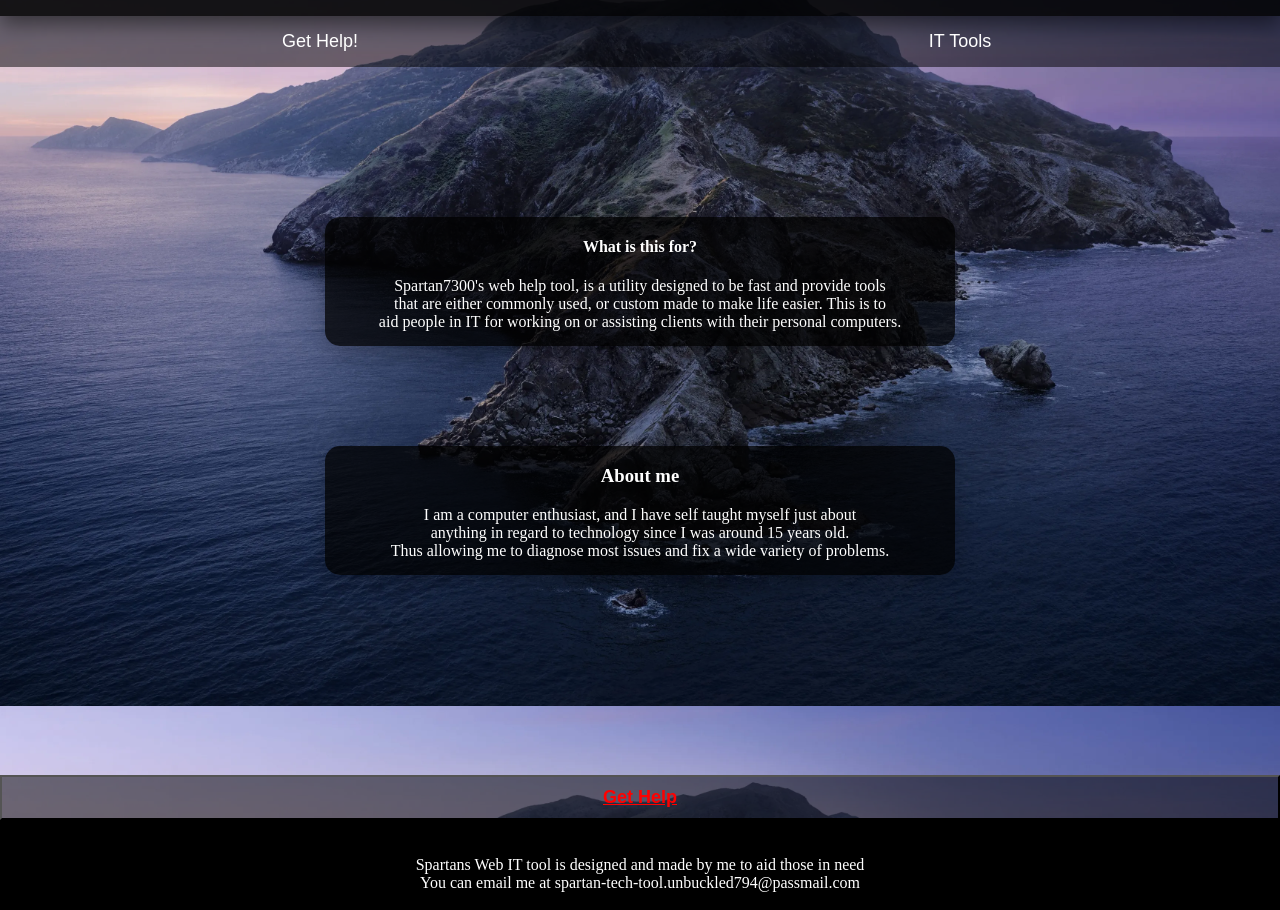
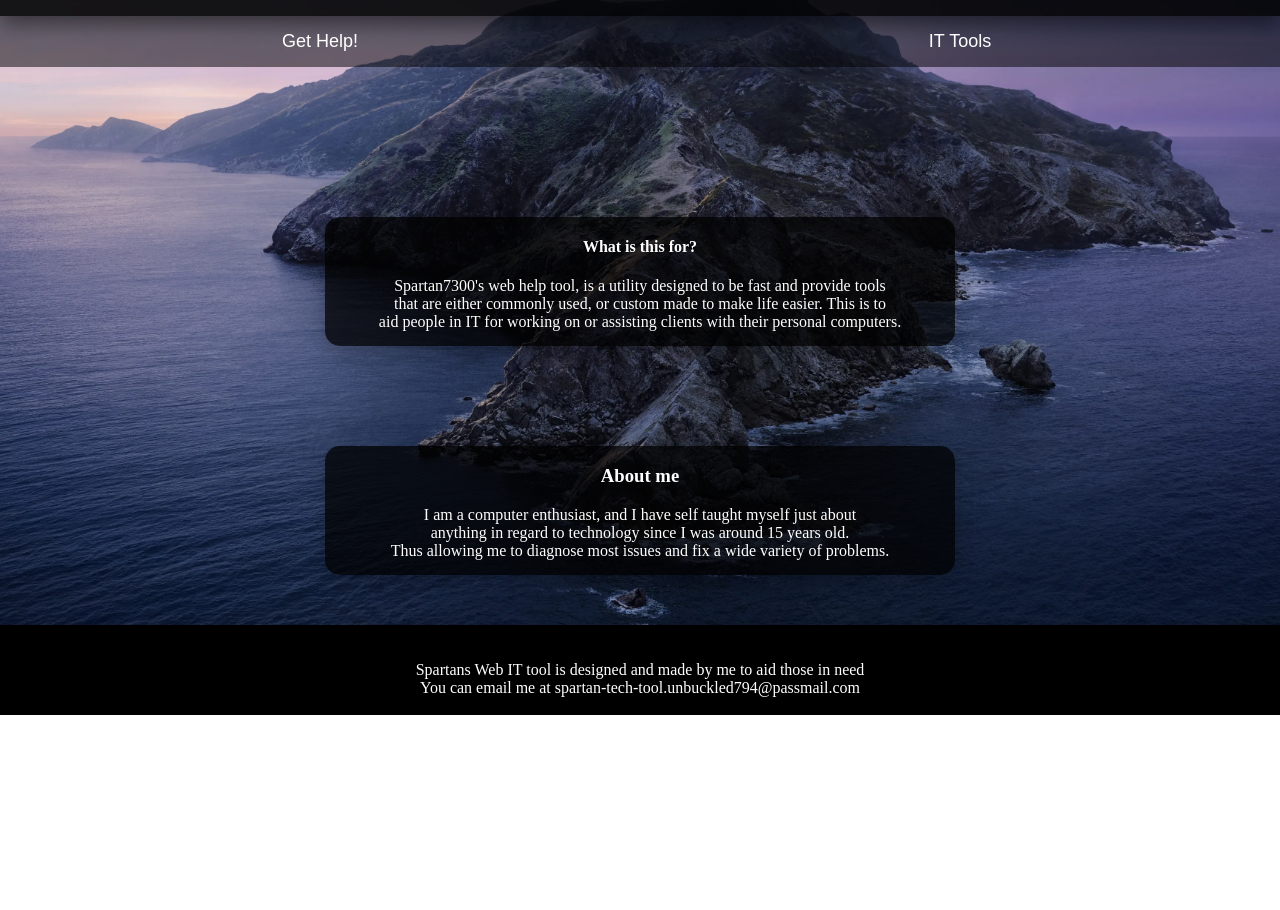
Before and after one commit to Spartan7300/Spartans-IT-Web-Tool, a plain HTML site: page index.html in a window 1280 px wide. Shown: the part 94-1004 px from the top of the page. After the commit the page ends 809 px from the top, so only its background shows below. Drawn offline with Linux system fonts and the light colour scheme.

Commit message:
Update index.html

```diff
--- a/index.html
+++ b/index.html
@@ -33,13 +33,6 @@ anything in regard to technology since I was around 15 years old. <br>
 Thus allowing me to diagnose most issues and fix a wide variety of problems. <br>
 </div>
 
-<div class="GetHelp">
-    <button onclick="location.href='files/get_help.html'"
-         style="padding: 10px 25px; font-size: 18px;">
-         <b><u>Get Help</u></b>
-</button>
-</div>
-
 <footer>
 <br>
 <br>
```
